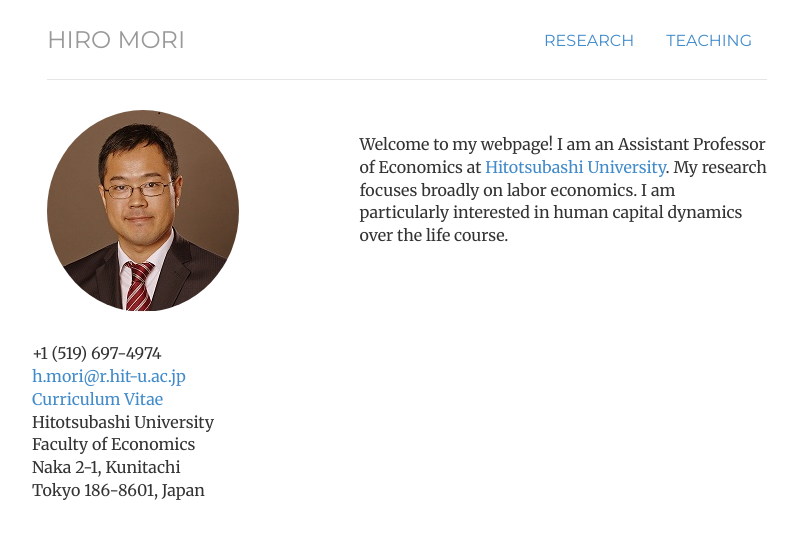
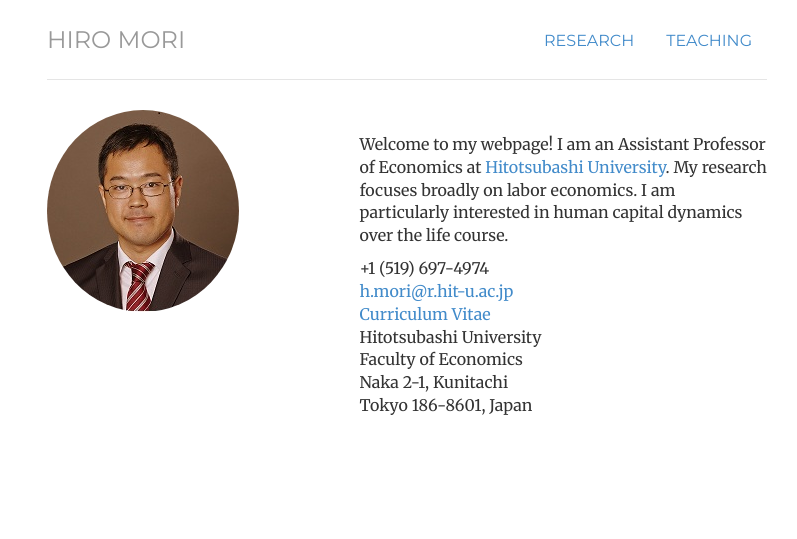
Before and after one commit to morihiroaki/morihiroaki.github.io, a Jekyll site: the page built from index.html, in a window 1280 px wide. Shown: the top 539 px of the page, without its empty margins (233-1030 px from the left). Built offline with Jekyll 4.4.1, drawn with Linux system fonts in a browser that asks for light colours.

Commit message:
Update index.html

```diff
--- a/index.html
+++ b/index.html
@@ -19,7 +19,7 @@
 
 
        <div class='row'>
-                      <div class='col-sm-7 text-center'>
+                      <div class='col-sm-4 text-center'>
             <div class="box text-left">
 
             <div class="contact-item">
```
